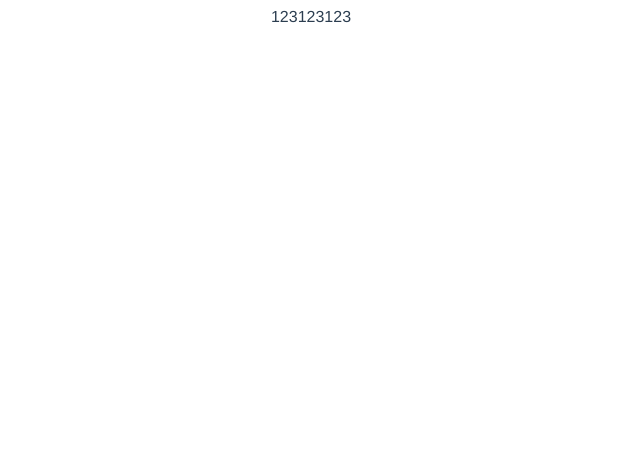
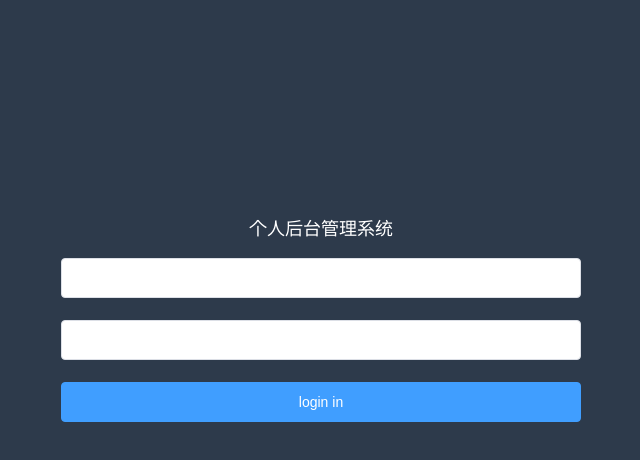
Before and after one commit to chwdtt/vue-project-admin, a Vue app: page / in a window 1280 px wide. Shown: the top 460 px of the page, without its empty margins (329-969 px from the left). Built offline with nearby package versions, Linux system fonts and the light colour scheme.

Commit message:
登录页面样式修改

```diff
--- a/package.json
+++ b/package.json
@@ -7,6 +7,7 @@
     "build": "vue-cli-service build"
   },
   "dependencies": {
+    "element-ui": "^2.4.11",
     "vue": "^2.5.21",
     "vue-router": "^3.0.1",
     "vuex": "^3.0.1"
--- a/src/App.vue
+++ b/src/App.vue
@@ -1,6 +1,6 @@
 <template>
   <div id="app">
-    123123123
+    <router-view></router-view>
   </div>
 </template>
 
@@ -9,17 +9,5 @@
   font-family: 'Avenir', Helvetica, Arial, sans-serif;
   -webkit-font-smoothing: antialiased;
   -moz-osx-font-smoothing: grayscale;
-  text-align: center;
-  color: #2c3e50;
-}
-#nav {
-  padding: 30px;
-  a {
-    font-weight: bold;
-    color: #2c3e50;
-    &.router-link-exact-active {
-      color: #42b983;
-    }
-  }
 }
 </style>
--- a/src/components/HelloWorld.vue
+++ /dev/null
@@ -1,57 +0,0 @@
-<template>
-  <div class="hello">
-    <h1>{{ msg }}</h1>
-    <p>
-      For a guide and recipes on how to configure / customize this project,<br>
-      check out the
-      <a href="https://cli.vuejs.org" target="_blank" rel="noopener">vue-cli documentation</a>.
-    </p>
-    <h3>Installed CLI Plugins</h3>
-    <ul>
-      <li><a href="https://github.com/vuejs/vue-cli/tree/dev/packages/%40vue/cli-plugin-babel" target="_blank" rel="noopener">babel</a></li>
-    </ul>
-    <h3>Essential Links</h3>
-    <ul>
-      <li><a href="https://vuejs.org" target="_blank" rel="noopener">Core Docs</a></li>
-      <li><a href="https://forum.vuejs.org" target="_blank" rel="noopener">Forum</a></li>
-      <li><a href="https://chat.vuejs.org" target="_blank" rel="noopener">Community Chat</a></li>
-      <li><a href="https://twitter.com/vuejs" target="_blank" rel="noopener">Twitter</a></li>
-      <li><a href="https://news.vuejs.org" target="_blank" rel="noopener">News</a></li>
-    </ul>
-    <h3>Ecosystem</h3>
-    <ul>
-      <li><a href="https://router.vuejs.org" target="_blank" rel="noopener">vue-router</a></li>
-      <li><a href="https://vuex.vuejs.org" target="_blank" rel="noopener">vuex</a></li>
-      <li><a href="https://github.com/vuejs/vue-devtools#vue-devtools" target="_blank" rel="noopener">vue-devtools</a></li>
-      <li><a href="https://vue-loader.vuejs.org" target="_blank" rel="noopener">vue-loader</a></li>
-      <li><a href="https://github.com/vuejs/awesome-vue" target="_blank" rel="noopener">awesome-vue</a></li>
-    </ul>
-  </div>
-</template>
-
-<script>
-export default {
-  name: 'HelloWorld',
-  props: {
-    msg: String
-  }
-}
-</script>
-
-<!-- Add "scoped" attribute to limit CSS to this component only -->
-<style scoped lang="scss">
-h3 {
-  margin: 40px 0 0;
-}
-ul {
-  list-style-type: none;
-  padding: 0;
-}
-li {
-  display: inline-block;
-  margin: 0 10px;
-}
-a {
-  color: #42b983;
-}
-</style>
--- /dev/null
+++ b/src/router/index.js
@@ -0,0 +1,18 @@
+import Vue from 'vue';
+import VueRouter from 'vue-router';
+
+
+Vue.use(VueRouter);
+
+
+const routes = [
+    {
+        path: '/',
+        component: () => import('@/views/login')
+    }
+]
+
+
+export default new VueRouter({
+    routes
+});
--- /dev/null
+++ b/src/styles/common.scss
@@ -0,0 +1,194 @@
+body {
+    height: 100%;
+    -moz-osx-font-smoothing: grayscale;
+    -webkit-font-smoothing: antialiased;
+    text-rendering: optimizeLegibility;
+    font-family: Helvetica Neue, Helvetica, PingFang SC, Hiragino Sans GB, Microsoft YaHei, Arial, sans-serif;
+}
+
+label {
+    font-weight: 700;
+}
+
+html {
+    height: 100%;
+    box-sizing: border-box;
+}
+
+#app {
+    height: 100%;
+}
+
+*,
+*:before,
+*:after {
+    box-sizing: inherit;
+}
+
+.no-padding {
+    padding: 0px !important;
+}
+
+.padding-content {
+    padding: 4px 0;
+}
+
+a:focus,
+a:active {
+    outline: none;
+}
+
+a,
+a:focus,
+a:hover {
+    cursor: pointer;
+    color: inherit;
+    text-decoration: none;
+}
+
+div:focus {
+    outline: none;
+}
+
+.fr {
+    float: right;
+}
+
+.fl {
+    float: left;
+}
+
+.pr-5 {
+    padding-right: 5px;
+}
+
+.pl-5 {
+    padding-left: 5px;
+}
+
+.block {
+    display: block;
+}
+
+.pointer {
+    cursor: pointer;
+}
+
+.inlineBlock {
+    display: block;
+}
+
+.clearfix {
+    &:after {
+        visibility: hidden;
+        display: block;
+        font-size: 0;
+        content: " ";
+        clear: both;
+        height: 0;
+    }
+}
+
+code {
+    background: #eef1f6;
+    padding: 15px 16px;
+    margin-bottom: 20px;
+    display: block;
+    line-height: 36px;
+    font-size: 15px;
+    font-family: "Source Sans Pro", "Helvetica Neue", Arial, sans-serif;
+
+    a {
+        color: #337ab7;
+        cursor: pointer;
+
+        &:hover {
+            color: rgb(32, 160, 255);
+        }
+    }
+}
+
+.warn-content {
+    background: rgba(66, 185, 131, .1);
+    border-radius: 2px;
+    padding: 16px;
+    padding: 1rem;
+    line-height: 1.6rem;
+    word-spacing: .05rem;
+
+    a {
+        color: #42b983;
+        font-weight: 600;
+    }
+}
+
+//main-container全局样式
+.app-container {
+    padding: 20px;
+}
+
+.components-container {
+    margin: 30px 50px;
+    position: relative;
+}
+
+.pagination-container {
+    margin-top: 30px;
+}
+
+.text-center {
+    text-align: center
+}
+
+.sub-navbar {
+    height: 50px;
+    line-height: 50px;
+    position: relative;
+    width: 100%;
+    text-align: right;
+    padding-right: 20px;
+    transition: 600ms ease position;
+    background: linear-gradient(90deg, rgba(32, 182, 249, 1) 0%, rgba(32, 182, 249, 1) 0%, rgba(33, 120, 241, 1) 100%, rgba(33, 120, 241, 1) 100%);
+
+    .subtitle {
+        font-size: 20px;
+        color: #fff;
+    }
+
+    &.draft {
+        background: #d0d0d0;
+    }
+
+    &.deleted {
+        background: #d0d0d0;
+    }
+}
+
+.link-type,
+.link-type:focus {
+    color: #337ab7;
+    cursor: pointer;
+
+    &:hover {
+        color: rgb(32, 160, 255);
+    }
+}
+
+.filter-container {
+    padding-bottom: 10px;
+
+    .filter-item {
+        display: inline-block;
+        vertical-align: middle;
+        margin-bottom: 10px;
+    }
+}
+
+//refine vue-multiselect plugin
+.multiselect {
+    line-height: 16px;
+}
+
+.multiselect--active {
+    z-index: 1000 !important;
+}
--- /dev/null
+++ b/src/styles/reset.scss
@@ -0,0 +1,48 @@
+/* http://meyerweb.com/eric/tools/css/reset/
+   v2.0 | 20110126
+   License: none (public domain)
+*/
+
+html, body, div, span, applet, object, iframe,
+h1, h2, h3, h4, h5, h6, p, blockquote, pre,
+a, abbr, acronym, address, big, cite, code,
+del, dfn, em, img, ins, kbd, q, s, samp,
+small, strike, strong, sub, sup, tt, var,
+b, u, i, center,
+dl, dt, dd, ol, ul, li,
+fieldset, form, label, legend,
+table, caption, tbody, tfoot, thead, tr, th, td,
+article, aside, canvas, details, embed,
+figure, figcaption, footer, header, hgroup,
+menu, nav, output, ruby, section, summary,
+time, mark, audio, video {
+	margin: 0;
+	padding: 0;
+	border: 0;
+	font-size: 100%;
+	font: inherit;
+	vertical-align: baseline;
+}
+/* HTML5 display-role reset for older browsers */
+article, aside, details, figcaption, figure,
+footer, header, hgroup, menu, nav, section {
+	display: block;
+}
+body {
+	line-height: 1;
+}
+ol, ul {
+	list-style: none;
+}
+blockquote, q {
+	quotes: none;
+}
+blockquote:before, blockquote:after,
+q:before, q:after {
+	content: '';
+	content: none;
+}
+table {
+	border-collapse: collapse;
+	border-spacing: 0;
+}
--- a/src/views/About.vue
+++ /dev/null
@@ -1,5 +0,0 @@
-<template>
-  <div class="about">
-    <h1>This is an about page</h1>
-  </div>
-</template>
--- a/src/views/Home.vue
+++ /dev/null
@@ -1,18 +0,0 @@
-<template>
-  <div class="home">
-    <img alt="Vue logo" src="../assets/logo.png">
-    <HelloWorld msg="Welcome to Your Vue.js App"/>
-  </div>
-</template>
-
-<script>
-// @ is an alias to /src
-import HelloWorld from '@/components/HelloWorld.vue'
-
-export default {
-  name: 'home',
-  components: {
-    HelloWorld
-  }
-}
-</script>
--- /dev/null
+++ b/src/views/login/index.vue
@@ -0,0 +1,42 @@
+<template>
+  <div class="login-container">
+    <section class="center-wrap">
+      <h3 class="title text-center">个人后台管理系统</h3>
+      <el-form ref="ruleForm">
+        <el-form-item prop="name">
+          <el-input></el-input>
+        </el-form-item>
+        <el-form-item prop="name">
+          <el-input></el-input>
+        </el-form-item>
+        <el-form-item prop="name">
+            <el-button type="primary" style="width: 100%">login in</el-button>
+        </el-form-item>
+      </el-form>
+    </section>
+  </div>
+</template>
+<style lang="scss" scoped>
+.login-container {
+  position: relative;
+  min-height: 100%;
+  width: 100%;
+  background-color: #2d3a4b;
+  overflow: hidden;
+  .center-wrap {
+    .title {
+        padding: 20px 0;
+        color: #fff;
+        font-size: 18px;
+    }
+    position: absolute;
+    margin-left: -250px;
+    margin-top: -200px;
+    top: 50%;
+    left: 50%;
+    width: 520px;
+    height: 300px;
+
+  }
+}
+</style>
```
Also changed, not shown: src/main.js (+12 -1 lines), 1 other file (tests, documents, lock files or other folders).
